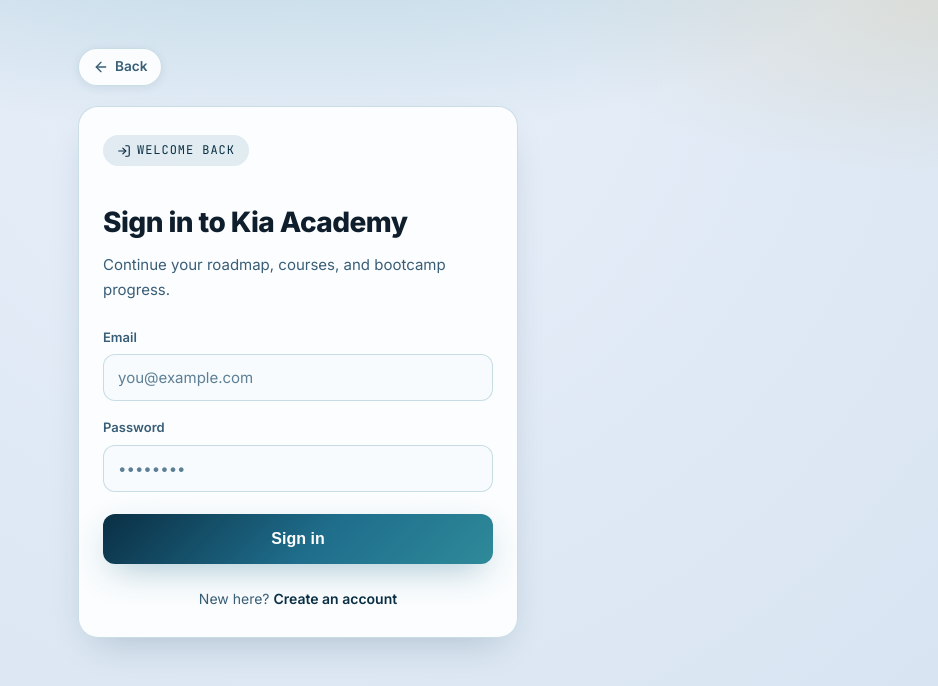
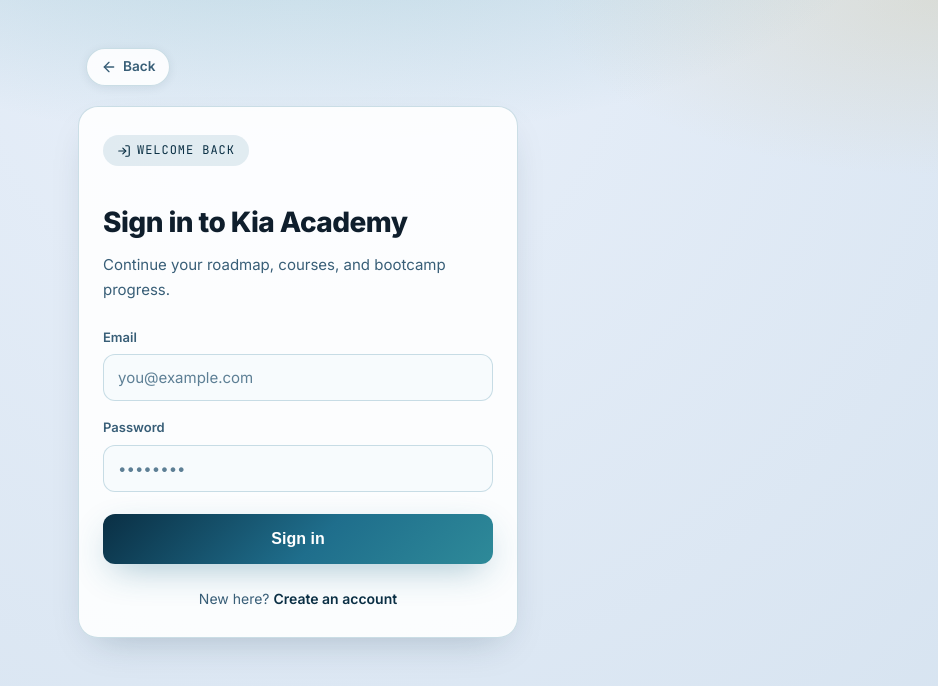
Before and after one commit to Mahdi-Habibi/pathwise, a Next.js app in the folder apps/web/: page /login in a window 1280 px wide. Shown: the top 686 px of the page, without its empty margins (342-1280 px from the left). Built offline with nearby package versions, Linux system fonts and the light colour scheme; no server answers.

Commit message:
Add inline margin to page-back-btn for side spacing
Co-authored-by: Mahdi Habibi Nazarlu <Mahdi-Habibi@users.noreply.github.com>

```diff
--- a/apps/web/src/styles/layout.css
+++ b/apps/web/src/styles/layout.css
@@ -61,6 +61,7 @@
   display: inline-flex;
   align-items: center;
   gap: 0.4rem;
+  margin-inline: 8px;
   padding: 0.45rem 0.85rem;
   border-radius: 999px;
   border: 1px solid var(--border);
```
